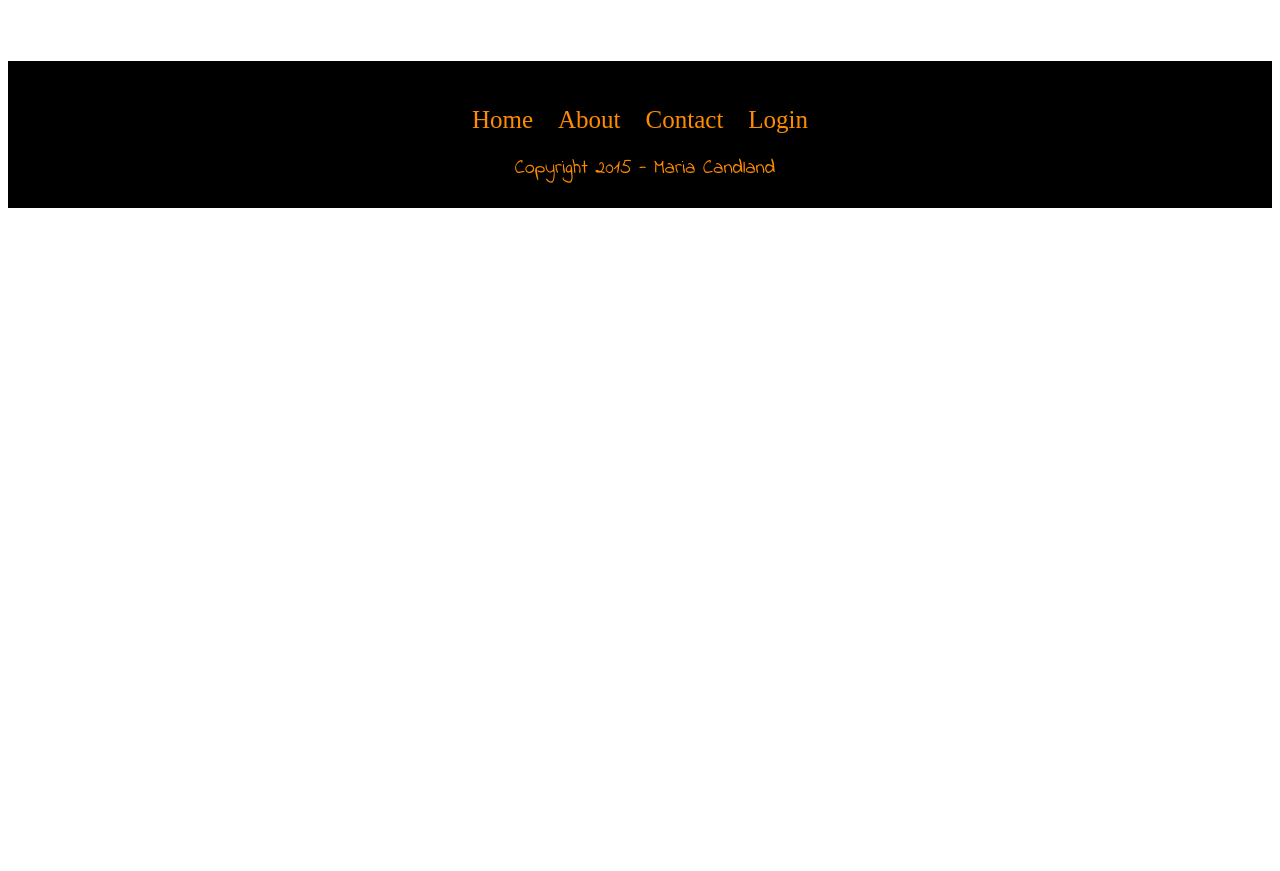
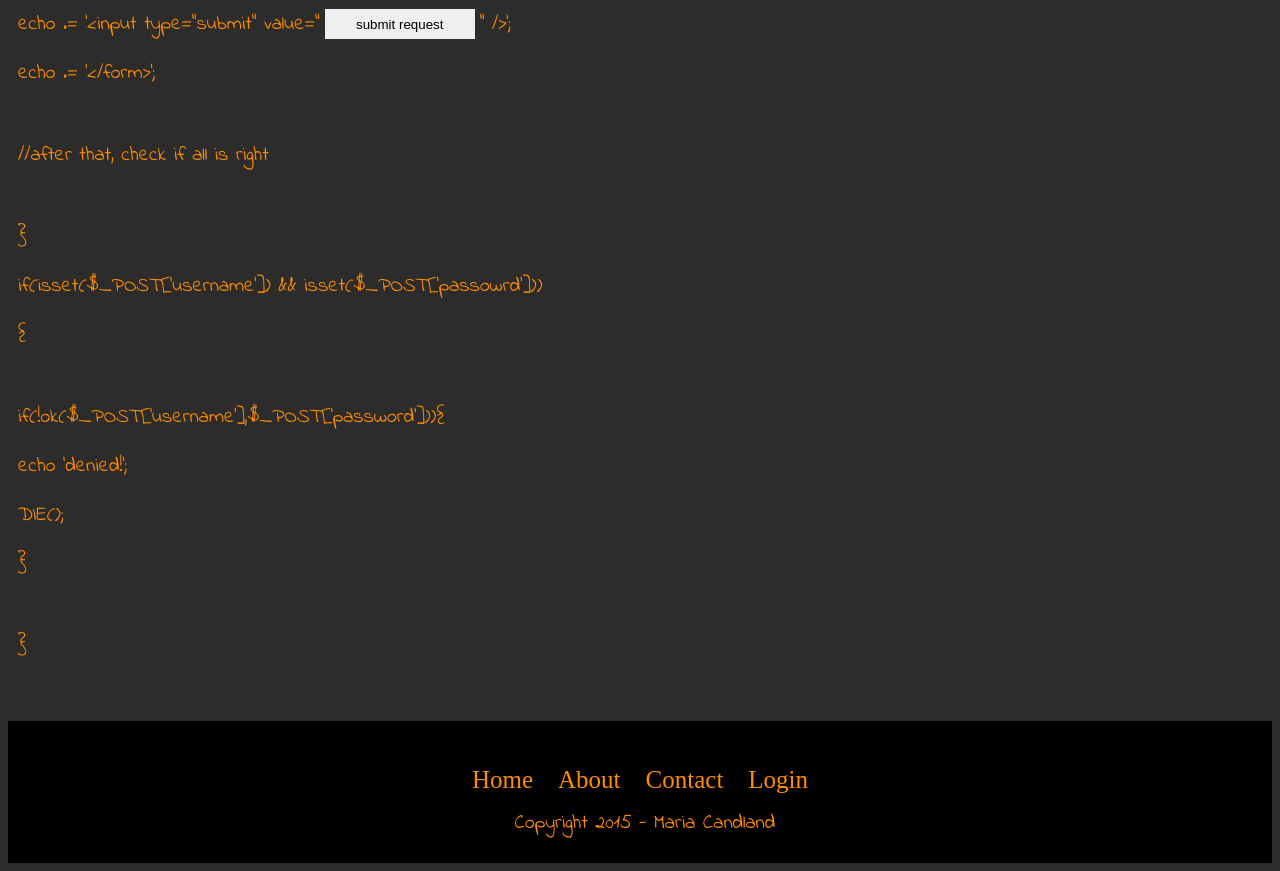
Before and after one commit to mariacandland/mockup-php, a PHP site: page /login.php in a window 1280 px wide. Shown: the part 521-1392 px from the top of the page. Before the commit the page ends 729 px from the top, so only its background shows below. Run offline with PHP 8.4, Linux system fonts and the light colour scheme.

Commit message:
login-sass

```diff
--- a/login.php
+++ b/login.php
@@ -16,20 +16,39 @@
           <link href='http://fonts.googleapis.com/css?family=Bree+Serif' rel='stylesheet' type='text/css'>
       <link href='http://fonts.googleapis.com/css?family=Indie+Flower' rel='stylesheet' type='text/css'>
 
-    <div class="row">
 
-      <!-- Half column with heading and message -->
-      <div class="column one-half">
-        <h3>Column Heading</h3>
-        <p>Aenean lacinia bibendum nulla sed consectetur. Donec ullamcorper nulla non metus auctor fringilla. Fusce dapibus, tellus ac cursus commodo, tortor mauris condimentum nibh, ut fermentum massa justo sit amet risus. Nullam id dolor id nibh ultricies vehicula ut id elit.</p>
-      </div>
+   <div id="login">
 
-      <!-- Half column with google map -->
-      <div class="column one-half">
-  <iframe src="https://www.google.com/maps/embed?pb=!1m23!1m12!1m3!1d98845.8748494732!2d-104.97167958467622!3d39.267073399017!2m3!1f0!2f0!3f0!3m2!1i1024!2i768!4f13.1!4m8!3e6!4m0!4m5!1s0x876ca386de31fa7f%3A0xc26ce1a94f1b9c32!2s650+Sky+View+Ln%2C+Larkspur%2C+CO+80118!3m2!1d39.267096699999996!2d-104.89786269999999!5e0!3m2!1sen!2sus!4v1444235282804" width="100%" height="350" frameborder="0" style="border:0" allowfullscreen></iframe>
-      </div>
+  <form method="post" name="LoginForm" id="LoginForm">
 
-    </div>
+
+    <p>function LoginPage()</p>
+    <p>{</p><br />
+    <p><span></span>//At this point the user have to put his login details</p><br />
+    <p><span></span>echo = '&#60;form action="/" method="post"&#62;';</p>
+    <p><span></span>echo .=	'&#60;input type="text" name="<strong>username</strong>" value="<input type="text" name="username">" /&#62;';</p>
+    <p><span></span>echo .= '&#60;input type="text" name="<strong>password</strong>" value="<input type="password" name="password" />" /&#62;';</p>
+    <p><span></span>echo .= '&#60;input type="submit" value="<input type="submit" name="submit" value="submit request" />" /&#62;';</p>
+    <p><span></span>echo .= '&#60;/form&#62;';</p><br />
+    <p><span></span>//after that, check if all is right</p><br />
+    <p>}</p>
+
+    <p>if(isset($_POST['username']) && isset($_POST['passowrd']))</p>
+    <p>{</p><br />
+
+    <p><span></span>if(!ok($_POST['username'],$_POST['password'])){</p>
+    <p><span></span><span></span>echo 'denied!';</p>
+    <p><span></span><span></span>DIE();</p>
+    <p><span></span>}</p><br />
+
+    <p>}</p>
+
+  </form>
+
+</div>
+
+
+
 
 
   <!-- Include the footer -->
--- a/sass/_login.scss
+++ b/sass/_login.scss
@@ -0,0 +1,20 @@
+body {
+    background: $dark-gray;
+    }
+
+#login p {
+    margin-top: 15px;
+    position: center;
+}
+
+#login p span {
+    position: center;
+    }
+
+#login input {
+    border: medium none;
+    height: 30px;
+    margin-left: 5px;
+    margin-right: 5px;
+    width: 150px;
+}
--- a/sass/_variables.scss
+++ b/sass/_variables.scss
@@ -2,3 +2,4 @@ $black: #000;
 $white: #fff;
 $gray: #808080;
 $orange: #FF8C00;
+$dark-gray:#2C2C2C;
```
Also changed, not shown: style.css (+1 -1 lines), 1 other file.
